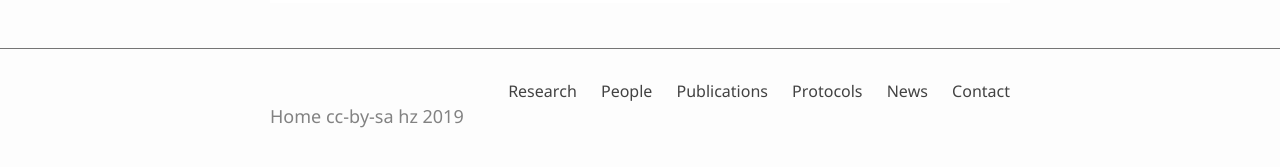
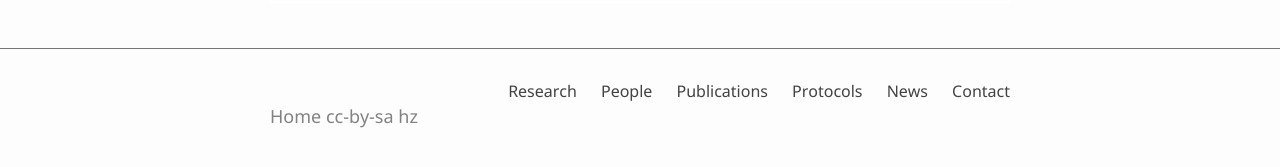
Before and after one commit to hanruizhang/zhanglab, a Jekyll site: the page built from index.md, in a window 1280 px wide. Shown: the part 505-672 px from the top of the page. Built offline with Jekyll 4.4.1, drawn with Linux system fonts in a browser that asks for light colours.

Commit message:
Update footer.html

```diff
--- a/_includes/footer.html
+++ b/_includes/footer.html
@@ -9,6 +9,6 @@
         {% endfor %}
     </div>
     </div>
-      <h2 class="footer-heading"><a href="{{ '/' | absolute_url }}">{{ site.title | escape }}</a> <a href="https://creativecommons.org/licenses/by-sa/4.0/">cc-by-sa</a> <a href="https://github.com/{{ site.github_username }}">{{ site.author }}</a> {{ site.pub_year }} </h2>
+      <h2 class="footer-heading"><a href="{{ '/' | absolute_url }}">{{ site.title | escape }}</a> <a href="https://creativecommons.org/licenses/by-sa/4.0/">cc-by-sa</a> <a href="https://github.com/{{ site.github_username }}">{{ site.author }}</a></h2>
   </div>
 </footer>
```
